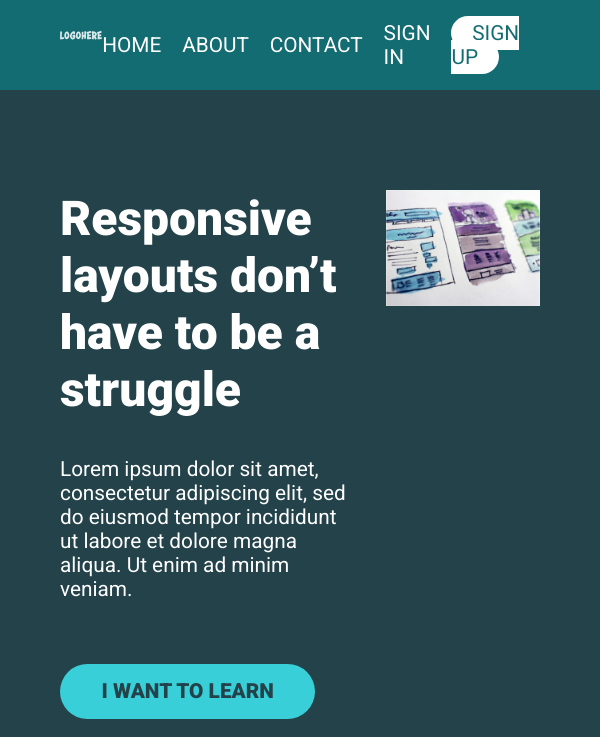
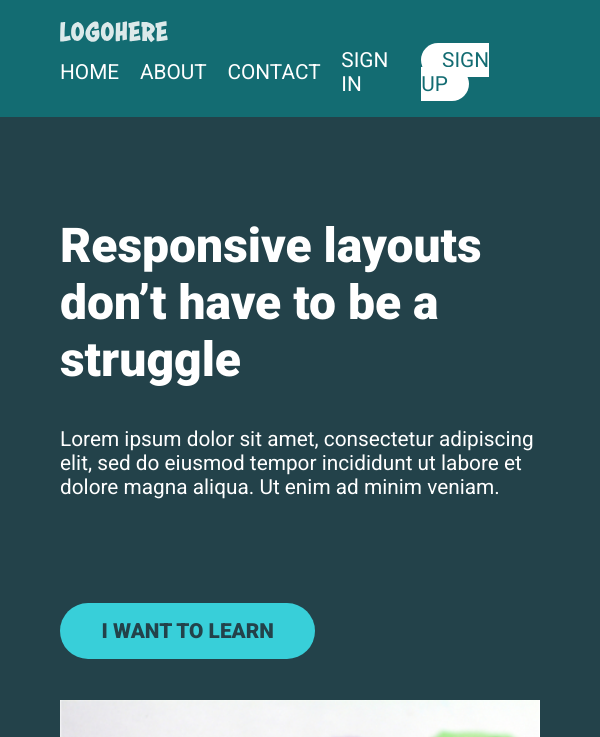
Before and after one commit to mikhail-w/learn-css, a plain HTML site: page KP/day-05/nav-challenge/index.html in a window 600 px wide. Shown: the top 737 px of the page. Drawn offline with Linux system fonts and the light colour scheme.

Commit message:
media queries

```diff
--- /dev/null
+++ b/KP/day-05/media-query basics/style.css
@@ -0,0 +1,36 @@
+*, *::before, *::after {
+    box-sizing: border-box;
+}
+
+body {
+    margin: 0;
+    font-family: 'Roboto', sans-serif;
+    font-size: 1.3rem;
+}
+
+.example {
+    width: 90%;
+    margin: 5em auto;
+    padding: 10em 0;
+    background: steelblue
+}
+
+/* 600px or bigger */
+@media (min-width: 600px) {
+    .example {
+        background-color: olivedrab;
+    }
+}
+
+@media (min-width: 800px) {
+    .example {
+        background-color: orangered;
+    }
+}
+
+/* 600px or smaller */
+/* @media (max-width: 600px) {
+    .example {
+        background-color: pink;
+    }
+} */
--- a/KP/day-05/nav-challenge/style.css
+++ b/KP/day-05/nav-challenge/style.css
@@ -138,3 +138,26 @@ header {
     color: #fff;
     background-color: #136c72;
 }
+
+@media(max-width:600px) {
+    .row {
+        display: block;
+    }
+
+    .hero__text {
+        width: 100%;
+    }
+
+    .hero__img {
+        width: 100%;
+        align-self: flex-start;
+    }
+
+    .btn {
+        margin: 2em auto;
+    }
+
+    .primary-content, .sidebar {
+        width: 100%;
+    }
+}
```
Also changed, not shown: KP/day-05/media-query basics/index.html (added, +12 -0 lines).
